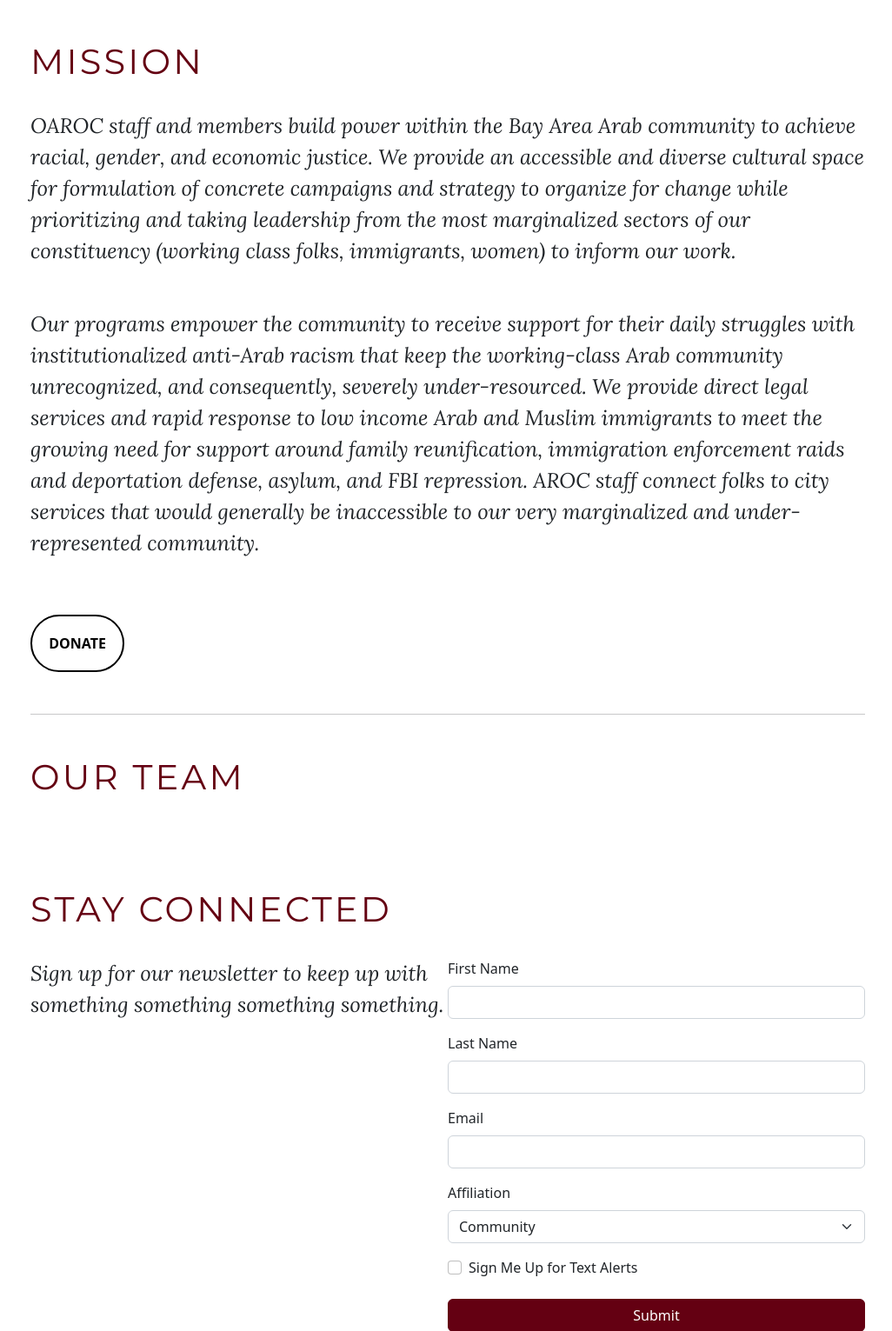
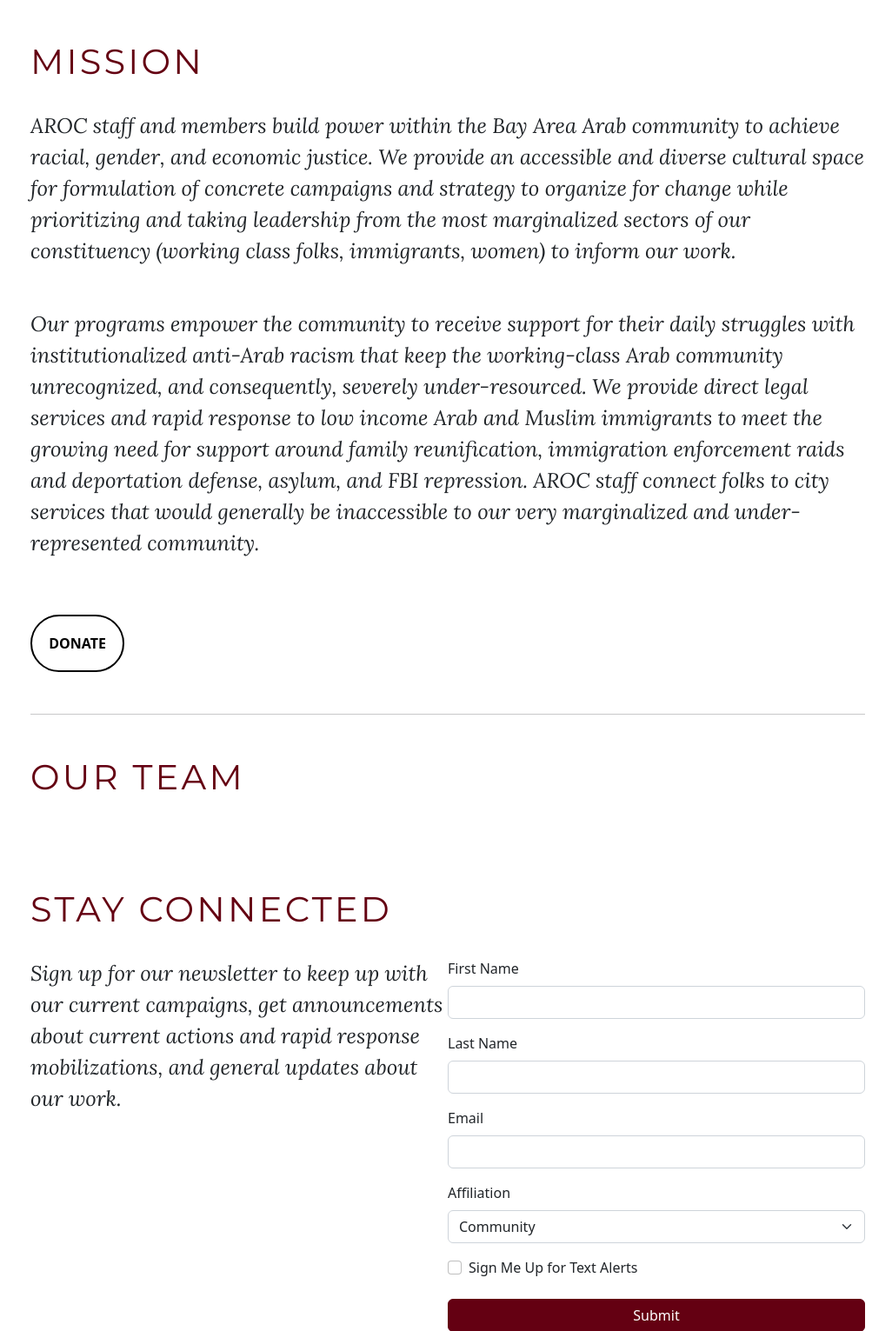
Before and after one commit to saraabi/django_aroc, a Django app: page /learn in a window 1280 px wide. Shown: the part 717-2248 px from the top of the page at 87% size, without its empty margins (125-1151 px from the left). Run offline with Django 4.2, Linux system fonts and the light colour scheme; some libraries are stand-ins or nearby versions.

Commit message:
frontend updates

```diff
--- a/templates/base.html
+++ b/templates/base.html
@@ -147,6 +147,13 @@
                     left: 50%;
                     transform: translate(-50%, -50%);
                 }
+                .Hero-about p {
+                    position: absolute;
+                    bottom: 3%;
+                    right: 3%;
+                    font-family: 'Montserrat', sans-serif;
+                    font-size: 14px;
+                }
             .Hero-learn {
                 background: linear-gradient( rgba(0, 0, 0, 0.2), rgba(0, 0, 0, 0.4) ), url(https://asfour.s3.us-west-1.amazonaws.com/media/public/urbanshield.jpeg);
                 background-repeat: no-repeat;
@@ -281,13 +288,13 @@
         <footer class="bg-black py-5">
             <div class="FooterSections mx-auto w-75 d-flex justify-content-between flex-lg-row flex-column py-5">
                 <div class="FooterSection text-center">
-                    <h3 class="SectionTitle text-uppercase">Give to AROC</h3>
-                    <p class="text-white pt-4"><a href="https://araborganizing.networkforgood.com/projects/100246-main-giving-page">For Individuals</a></p>
-                    <p class="text-white"><a href="https://araborganizing.networkforgood.com/projects/100246-main-giving-page">For Institutions</a></p>
+                    <h3 class="SectionTitle text-uppercase"><a href="https://araborganizing.networkforgood.com/projects/100246-main-giving-page">Give to AROC</a></h3>
+
+
                 </div>
                 <div class="FooterSection text-center">
-                    <h3 class="SectionTitle text-uppercase">Get Involved</h3>
-                    <p class="text-white pt-4"><a href=" https://us10.list-manage.com/contact-form?u=40bbc5d297cb5db1fd1a5ca21&form_id=1cea505ec15293ac4c9e82fcdee69646">Contact Us</a></p>
+                    <h3 class="SectionTitle text-uppercase"><a href=" https://us10.list-manage.com/contact-form?u=40bbc5d297cb5db1fd1a5ca21&form_id=1cea505ec15293ac4c9e82fcdee69646">Get Involved</a></h3>
+
 
                 </div>
                 <div class="FooterSection text-center">
--- a/templates/learn.html
+++ b/templates/learn.html
@@ -2,10 +2,11 @@
 {% block content %}
 <div class="Hero-about Hero-learn">
     <h1 class="text-center text-white text-uppercase">Our Work</h1>
+    <p class="PhotoCredit text-white">Photo Credit: Sunshine Velasco</p>
 </div>
 <div class="mx-auto w-75 py-5">
     <h3 class="SectionTitle text-uppercase pb-2">Mission</h3>
-    <p class="py-3">OAROC staff and members build power within the Bay Area Arab community to achieve racial, gender, and economic justice.  We provide an accessible and diverse cultural space for formulation of concrete campaigns and strategy to organize for change while prioritizing and taking leadership from the most marginalized sectors of our constituency (working class folks, immigrants, women) to inform our work.   </p>
+    <p class="py-3">AROC staff and members build power within the Bay Area Arab community to achieve racial, gender, and economic justice.  We provide an accessible and diverse cultural space for formulation of concrete campaigns and strategy to organize for change while prioritizing and taking leadership from the most marginalized sectors of our constituency (working class folks, immigrants, women) to inform our work.   </p>
 
     <p class="py-3">Our programs empower the community to receive support for their daily struggles with institutionalized anti-Arab racism that keep the working-class Arab community unrecognized, and consequently, severely under-resourced.  We provide direct legal services and rapid response to low income Arab and Muslim immigrants to meet the growing need for support around family reunification, immigration enforcement raids and deportation defense, asylum, and FBI repression.  AROC staff connect folks to city services that would generally be inaccessible to our very marginalized and under-represented community.</p>
     <div class="social-donate my-5">
@@ -18,7 +19,7 @@
     <h3 class="SectionTitle text-uppercase">Stay Connected</h3>
     <div class="d-flex flex-lg-row flex-column py-4">
         <div style="flex:1;">
-            <p>Sign up for our newsletter to keep up with something something something something. </p>
+            <p>Sign up for our newsletter to keep up with our current campaigns, get announcements about current actions and rapid response mobilizations, and general updates about our work.</p>
         </div>
         <div style="flex:1;">
             <form>
```
